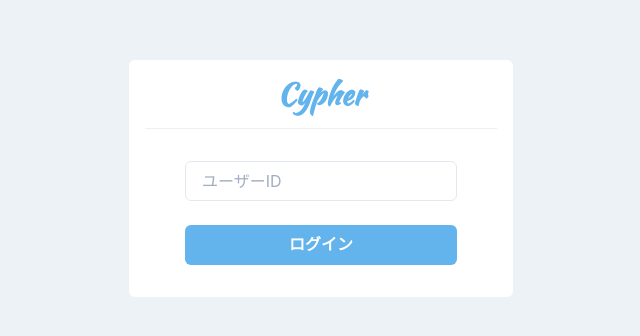
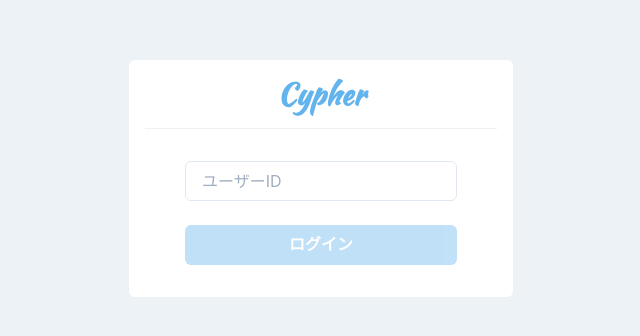
Before and after one commit to hayato-lang/cypher, a React (Create React App) app: page / in a window 1280 px wide. Shown: the part 222-558 px from the top of the page, without its empty margins (319-959 px from the left). Built offline with nearby package versions, Linux system fonts and the light colour scheme.

Commit message:
ログイン機能の実装

```diff
--- a/src/components/atoms/button/PrimaryButton.tsx
+++ b/src/components/atoms/button/PrimaryButton.tsx
@@ -3,15 +3,21 @@ import { memo, ReactNode, VFC } from "react";
 
 type Props = {
   children: ReactNode;
+  onClick: () => void;
+  disabled?: boolean;
+  loading?: boolean;
 }
 
 export const PrimaryButton: VFC<Props> = memo((props) => {
-  const { children } = props
+  const { children, onClick, disabled = false, loading = false } = props
   return (
     <Button
       bg="blue.300"
       color="white"
+      disabled={disabled || loading}
+      isLoading={loading}
       _hover={{ opacity: 0.8 }}
+      onClick={onClick}
     >
       {children}
     </Button>
--- a/src/components/pages/Login.tsx
+++ b/src/components/pages/Login.tsx
@@ -1,11 +1,14 @@
 import { Box, Divider, Flex, Heading, Input, Stack } from "@chakra-ui/react";
 import { ChangeEvent, memo, useState, VFC } from "react";
+import { useAuth } from "../../hooks/useAuth";
 import { PrimaryButton } from "../atoms/button/PrimaryButton";
 
 export const Login: VFC = memo(() => {
+  const { loading, login } = useAuth();
   const [userId, setUserId] = useState("");
+  const onChangeUserId = (e: ChangeEvent<HTMLInputElement>) => setUserId(e.target.value);
 
-  const onChangeUserId = (e: ChangeEvent<HTMLInputElement>) => setUserId(e.target.value)
+  const onClickLogin = () => login(userId);
   return (
     <Flex align="center" justify="center" height="100vh">
       <Box bg="white" w="sm" p={4} borderRadius="md">
@@ -21,7 +24,13 @@ export const Login: VFC = memo(() => {
           <Divider my={4} />
           <Stack spacing={6} py={4} px={10}>
             <Input placeholder="ユーザーID" key={userId} onChange={onChangeUserId} />
-            <PrimaryButton>ログイン</PrimaryButton>
+            <PrimaryButton
+            onClick={onClickLogin}
+            loading={loading}
+            disabled={userId === ""}
+            >
+              ログイン
+            </PrimaryButton>
           </Stack>
       </Box>
     </Flex>
--- a/src/hooks/useAuth.tsx
+++ b/src/hooks/useAuth.tsx
@@ -3,12 +3,13 @@ import { useCallback, useState } from "react"
 import { useHistory } from "react-router-dom";
 import { User } from "../types/api/user";
 
-export const useAuth = (id: string) => {
+export const useAuth = () => {
   const history = useHistory();
 
   const [loading, setLoading] = useState(false);
 
-  const login = useCallback((id) => {
+  const login = useCallback((id: string) => {
+    setLoading(true);
     axios.get<Array<User>>(`https://jsonplaceholder.typicode.com/users/${id}`)
     .then((res) => {
       if (res.data) {
@@ -18,6 +19,7 @@ export const useAuth = (id: string) => {
       }
     })
     .catch(() => alert("ログインできません"))
-  }, [history]);
-  return { login }
+    .finally(() => setLoading(false));
+  }, [history])
+  return { login, loading };
 }
```
